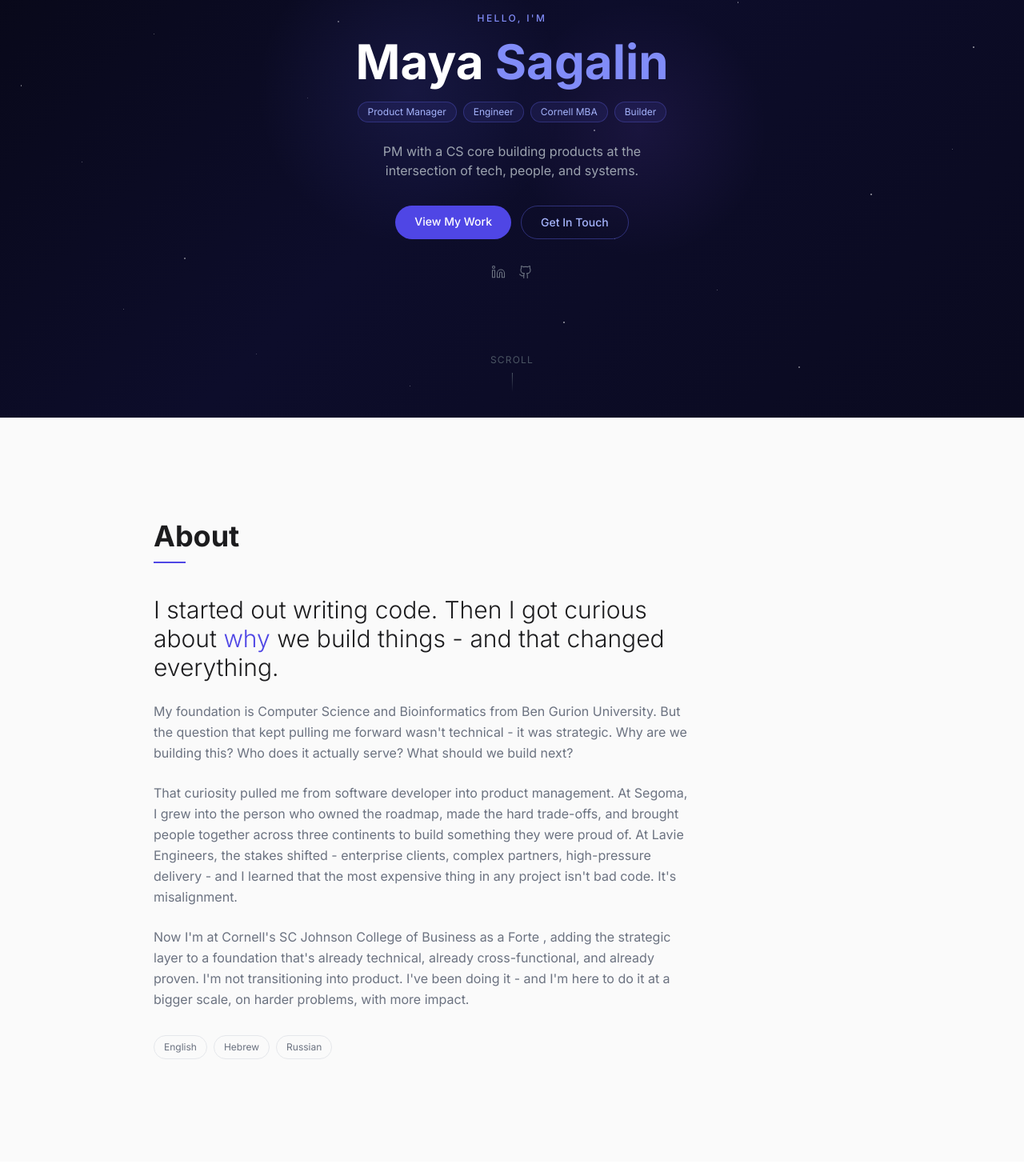
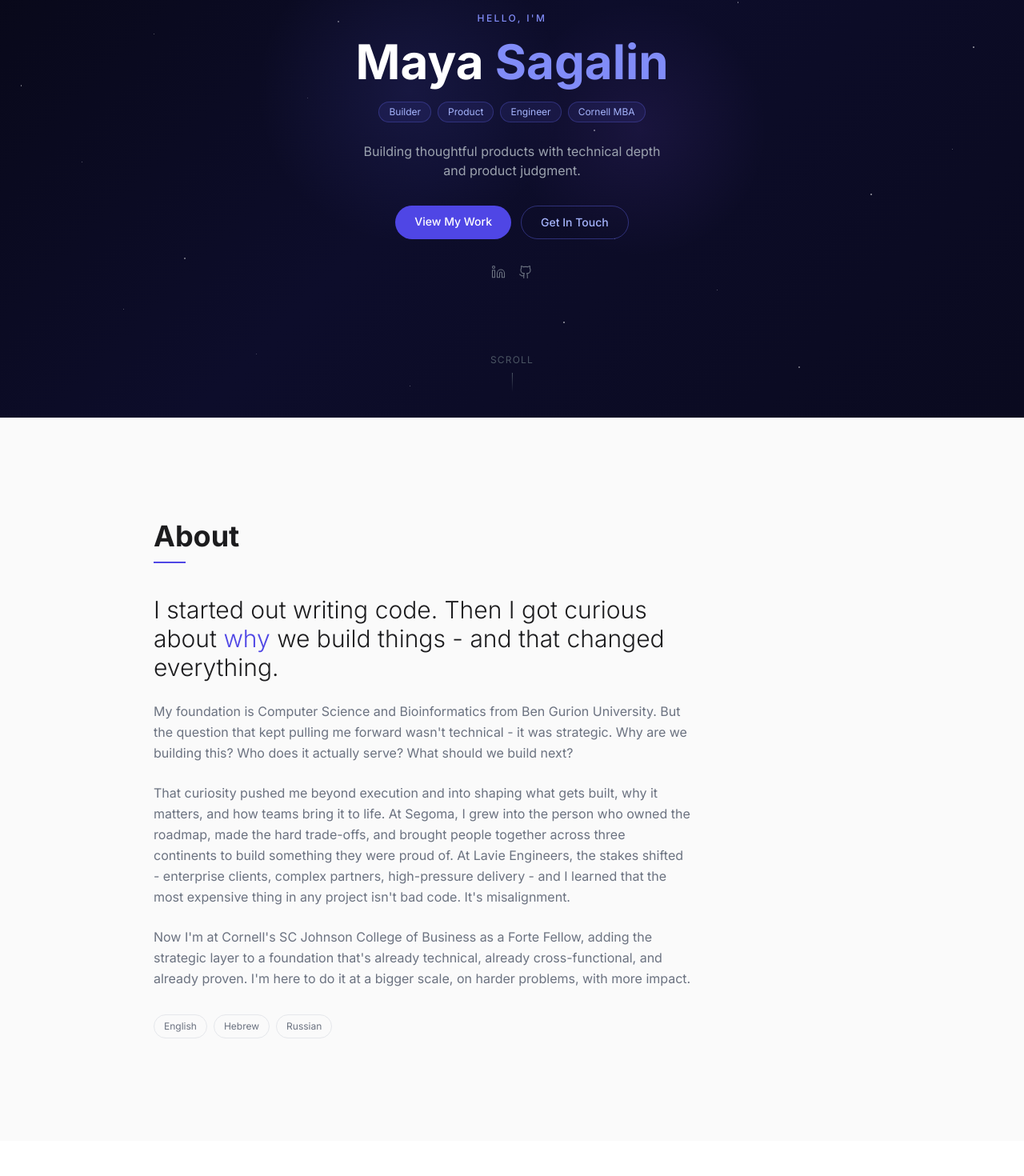
Before and after one commit to MaykaS/MaykaS.github.io, a Next.js app: page / in a window 1280 px wide. Shown: the part 278-1748 px from the top of the page at 80% size. Built offline with nearby package versions, Linux system fonts and the light colour scheme.

Commit message:
Refresh portfolio copy and project highlights

```diff
--- a/app/layout.tsx
+++ b/app/layout.tsx
@@ -10,11 +10,11 @@ const inter = Inter({
 })
 
 export const metadata: Metadata = {
-  title: 'Maya Sagalin - Product Manager',
+  title: 'Maya Sagalin - Builder',
   description:
     'PM with a CS core - building products at the intersection of tech, people, and systems.',
   openGraph: {
-    title: 'Maya Sagalin - Product Manager',
+    title: 'Maya Sagalin - Builder',
     description:
       'PM with a CS core - building products at the intersection of tech, people, and systems.',
     type: 'website',
--- a/components/About.tsx
+++ b/components/About.tsx
@@ -16,11 +16,11 @@ export default function About() {
           </p>
 
           <p className="text-base text-gray-500 leading-relaxed">
-            That curiosity pulled me from software developer into product management. At Segoma, I grew into the person who owned the roadmap, made the hard trade-offs, and brought people together across three continents to build something they were proud of. At Lavie Engineers, the stakes shifted - enterprise clients, complex partners, high-pressure delivery - and I learned that the most expensive thing in any project isn't bad code. It's misalignment.
+            That curiosity pushed me beyond execution and into shaping what gets built, why it matters, and how teams bring it to life. At Segoma, I grew into the person who owned the roadmap, made the hard trade-offs, and brought people together across three continents to build something they were proud of. At Lavie Engineers, the stakes shifted - enterprise clients, complex partners, high-pressure delivery - and I learned that the most expensive thing in any project isn't bad code. It's misalignment.
           </p>
 
           <p className="text-base text-gray-500 leading-relaxed">
-           Now I'm at Cornell's SC Johnson College of Business as a Forte , adding the strategic layer to a foundation that's already technical, already cross-functional, and already proven. I'm not transitioning into product. I've been doing it - and I'm here to do it at a bigger scale, on harder problems, with more impact.
+           Now I'm at Cornell's SC Johnson College of Business as a Forte Fellow, adding the strategic layer to a foundation that's already technical, already cross-functional, and already proven. I'm here to do it at a bigger scale, on harder problems, with more impact.
           </p>
 
           <div className="flex flex-wrap gap-2 pt-2">
--- a/components/Experience.tsx
+++ b/components/Experience.tsx
@@ -41,19 +41,6 @@ const experiences = [
       'Mentored 12 students to <strong>5 national competition wins</strong>',
     ],
     tags: ['STEM Education', 'Leadership', 'Curriculum Design', 'Coaching'],
-  },
-  {
-    period: '2015 - 2017',
-    role: 'Commander & Network Administrator, Master Sergeant',
-    company: 'Israel Defense Forces, Signal Corps',
-    location: 'Israel',
-    current: false,
-    description: '',
-    bullets: [
-      'Led secure network deployment → <strong>30% efficiency boost</strong>, 200+ hours downtime saved; awarded <strong>"Most Outstanding Soldier"</strong>',
-      'Coordinated comms systems for <strong>3,000+ personnel</strong> across combat, logistics & intelligence',
-    ],
-    tags: ['Network Administration', 'Leadership', 'Operations'],
   },
 ]
 
--- a/components/Hero.tsx
+++ b/components/Hero.tsx
@@ -90,7 +90,7 @@ export default function Hero() {
 
         {/* Role tags */}
         <div className="flex flex-wrap justify-center gap-2 mb-6">
-          {['Product Manager', 'Engineer', 'Cornell MBA', 'Builder'].map((tag) => (
+          {['Builder', 'Product', 'Engineer', 'Cornell MBA'].map((tag) => (
             <span
               key={tag}
               className="text-xs px-3 py-1 rounded-full border border-indigo-500/30 text-indigo-300 bg-indigo-500/10"
@@ -102,7 +102,7 @@ export default function Hero() {
 
         {/* Bio */}
         <p className="text-sm md:text-base text-gray-400 leading-relaxed mb-8 max-w-sm">
-          PM with a CS core  building products at the intersection of tech, people, and systems.
+          Building thoughtful products with technical depth and product judgment.
         </p>
 
         {/* CTAs */}
--- a/components/Projects.tsx
+++ b/components/Projects.tsx
@@ -1,8 +1,24 @@
 const projects = [
+  {
+    title: 'Tab Agent',
+    description:
+      'A focus-first browser memory agent built to help people manage tab overload without constantly deciding what to keep, close, or reopen. Designed as a personalized system that learns which contexts are safe to compress and which are costly to interrupt, it combines autonomous tab sleep and wake behavior with product thinking around trust, feedback, and usability.',
+    tag: 'Personal Project',
+    tagStyle: 'bg-indigo-50 text-indigo-600',
+    footnote: 'Personal project - Built independently',
+  },
+  {
+    title: 'Pawfolio',
+    description:
+      'A mobile-first dog care app built to help one owner manage routines, reminders, health history, and memories in one calm, trustworthy place. Designed around real daily use, Pawfolio combines warm companion-style UX with serious care organization, private backup and restore, and dependable operational structure.',
+    tag: 'Personal Project',
+    tagStyle: 'bg-indigo-50 text-indigo-600',
+    footnote: 'Personal project - Product + engineering',
+  },
   {
     title: 'RecruitOS',
     description:
-      'A personal recruiting operating system for MBA students pursuing internships. I am building it as an opinionated single-user web app designed to reduce recruiting chaos, preserve context, and make the next best action obvious across applications, networking, casing, and recruiting knowledge.',
+      'A personal recruiting operating system for MBA students pursuing internships, built to reduce chaos and make the next best action clearer across applications, networking, casing, and recruiting knowledge. Designed as an opinionated single-user workflow tool rather than a generic tracker, RecruitOS combines structured execution with product thinking around focus, memory, and follow-through.',
     tag: 'Flagship Project',
     tagStyle: 'bg-indigo-50 text-indigo-600',
     footnote: 'Personal project - Built independently',
@@ -10,7 +26,7 @@ const projects = [
   {
     title: 'AI Customer-Service Prototype',
     description:
-      'Building an end-to-end agentic AI customer-service prototype as part of Cornell\'s Digital Technology Immersion. Developed the PR/FAQ, executive pitch deck, and live demo narrative - combining LLM tooling with structured product thinking to prototype a scalable support solution.',
+      'Built an end-to-end agentic AI customer-service prototype as part of Cornell\'s Digital Technology Immersion. Developed the PR/FAQ, executive pitch deck, and demo narrative, using LLM tooling and structured product thinking to explore how AI support systems can be shaped into something scalable, credible, and useful.',
     tag: 'Class Project',
     tagStyle: 'bg-indigo-50 text-indigo-600',
     footnote: 'Cornell SC Johnson - Digital Tech Immersion - 2025-2026',
@@ -18,7 +34,7 @@ const projects = [
   {
     title: 'RICA Cyber Program',
     description:
-      'Selected for the prestigious Ruhr-Israel Cyber Activator (RICA) program at Ben Gurion University. Collaborated on smart-lock data protection research and presented findings to senior academic and industry leaders in the cybersecurity space.',
+      'Selected for the Ruhr-Israel Cyber Activator (RICA) program at Ben Gurion University, where I worked on smart-lock data protection research and presented findings to academic and industry leaders. The experience strengthened both my technical foundation and my interest in how security, systems, and real-world product constraints intersect.',
     tag: 'Academic',
     tagStyle: 'bg-gray-100 text-gray-500',
     footnote: 'Ben Gurion University - 2021',
@@ -36,8 +52,9 @@ export default function Projects() {
           {projects.map((project, i) => (
             <div
               key={i}
-              className="group p-6 bg-white rounded-2xl border border-gray-100 hover:border-indigo-100 hover:shadow-sm transition-all duration-300"
+              className="group h-full p-6 bg-white rounded-2xl border border-gray-100 hover:border-indigo-100 hover:shadow-sm transition-all duration-300"
             >
+              <div className="flex h-full flex-col">
                 <div className="mb-4">
                   <span className={`inline-block text-xs font-medium px-2.5 py-1 rounded-full ${project.tagStyle}`}>
                     {project.tag}
@@ -48,8 +65,9 @@ export default function Projects() {
                 </h3>
                 <p className="text-sm text-gray-400 leading-relaxed">{project.description}</p>
                 {project.footnote && (
-                <p className="text-xs text-gray-300 mt-4 pt-4 border-t border-gray-100">{project.footnote}</p>
+                  <p className="text-xs text-gray-300 mt-auto pt-4 border-t border-gray-100">{project.footnote}</p>
                 )}
+              </div>
             </div>
           ))}
         </div>
```
Also changed, not shown: 404.html (+1 -1 lines), index.html (+1 -1 lines), index.txt. Lines whose indentation alone changed are shown as unchanged.
